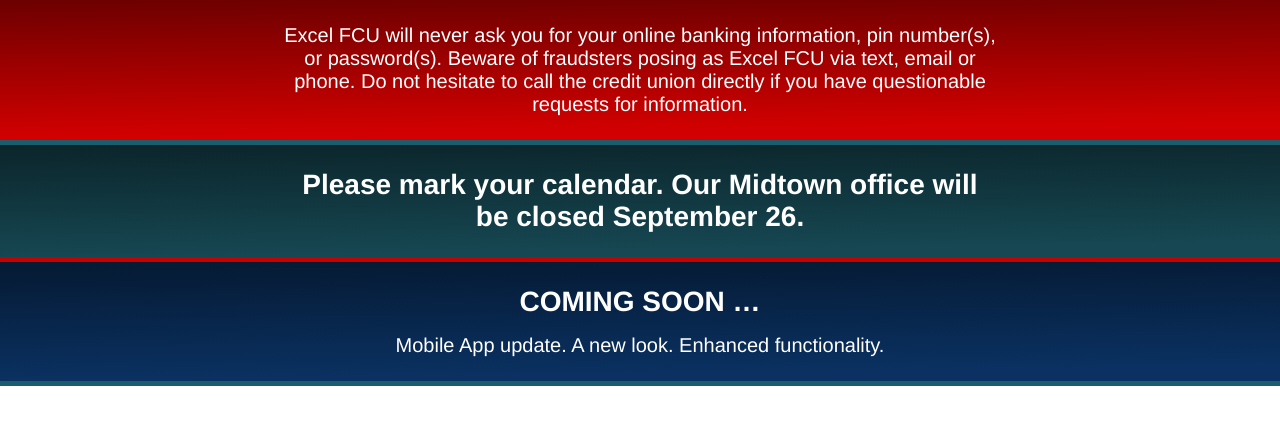
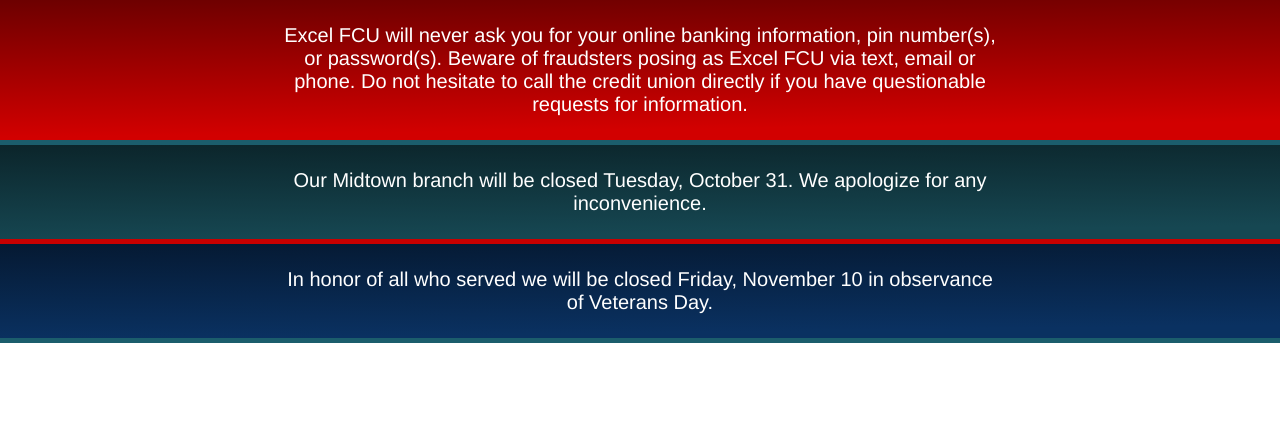
Before and after one commit to Dillonzellis/gbd-notification-bar, a website: page temp.html in a window 1280 px wide. Drawn offline with Linux system fonts and the light colour scheme; files that its build step writes are made by us from their sources.

Commit message:
update new excel banners

```diff
--- a/temp.html
+++ b/temp.html
@@ -6,7 +6,6 @@
     <meta name="viewport" content="width=device-width, initial-scale=1" />
     <link href="css/style.css" rel="stylesheet" />
   </head>
-
   <body>
     <style>
       :root {
@@ -90,21 +89,21 @@
           brandingAccent: "#1B5D6C",
         },
         {
-          primaryText:
-            "Please mark your calendar.  Our Midtown office will be closed September 26.",
-          secondaryText: "",
+          // primaryText: "",
+          secondaryText:
+            "Our Midtown branch will be closed Tuesday, October 31. We apologize for any inconvenience.",
           startDate: new Date("June 10, 2023 17:00:00"),
-          endDate: new Date("September 26, 2025 23:59:59"),
+          endDate: new Date("September 26, 2027 23:59:59"),
           fontFamily: '"Lexend Deca", Helvetica, Arial, Lucida, sans-serif',
           brandingPrimary: "#164752",
           brandingAccent: "#c70000",
         },
         {
-          primaryText: "COMING SOON …",
+          // primaryText: "",
           secondaryText:
-            "Mobile App update.  A new look.  Enhanced functionality.",
+            "In honor of all who served we will be closed Friday, November 10 in observance of Veterans Day.",
           startDate: new Date("July 5, 2022 00:00:00"),
-          endDate: new Date("September 4, 2025 23:59:59"),
+          endDate: new Date("September 4, 2027 23:59:59"),
           fontFamily: '"Lexend Deca", Helvetica, Arial, Lucida, sans-serif',
           brandingPrimary: "#0A3161",
           brandingAccent: "#1B5D6C",
```
Also changed, not shown: app.js (+8 -7 lines).
